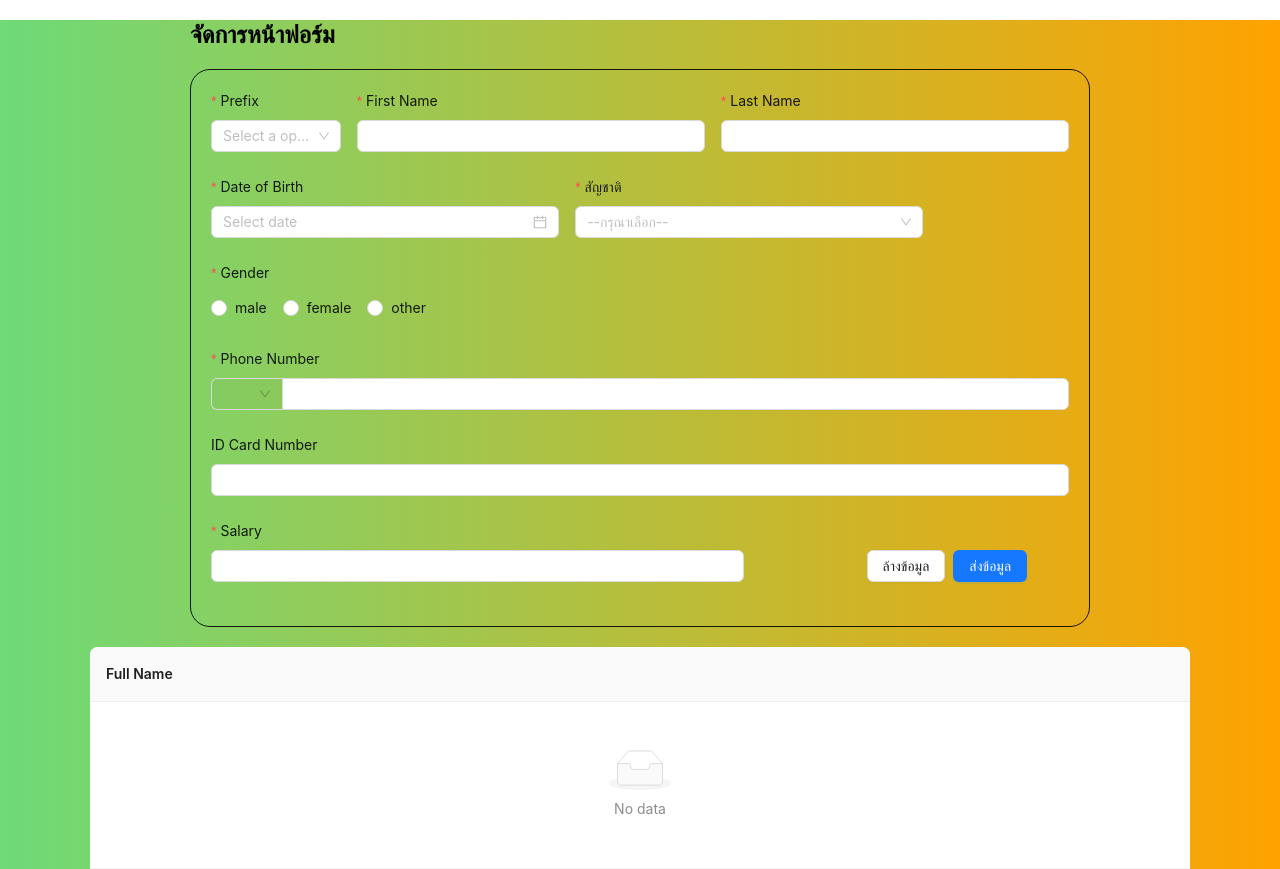
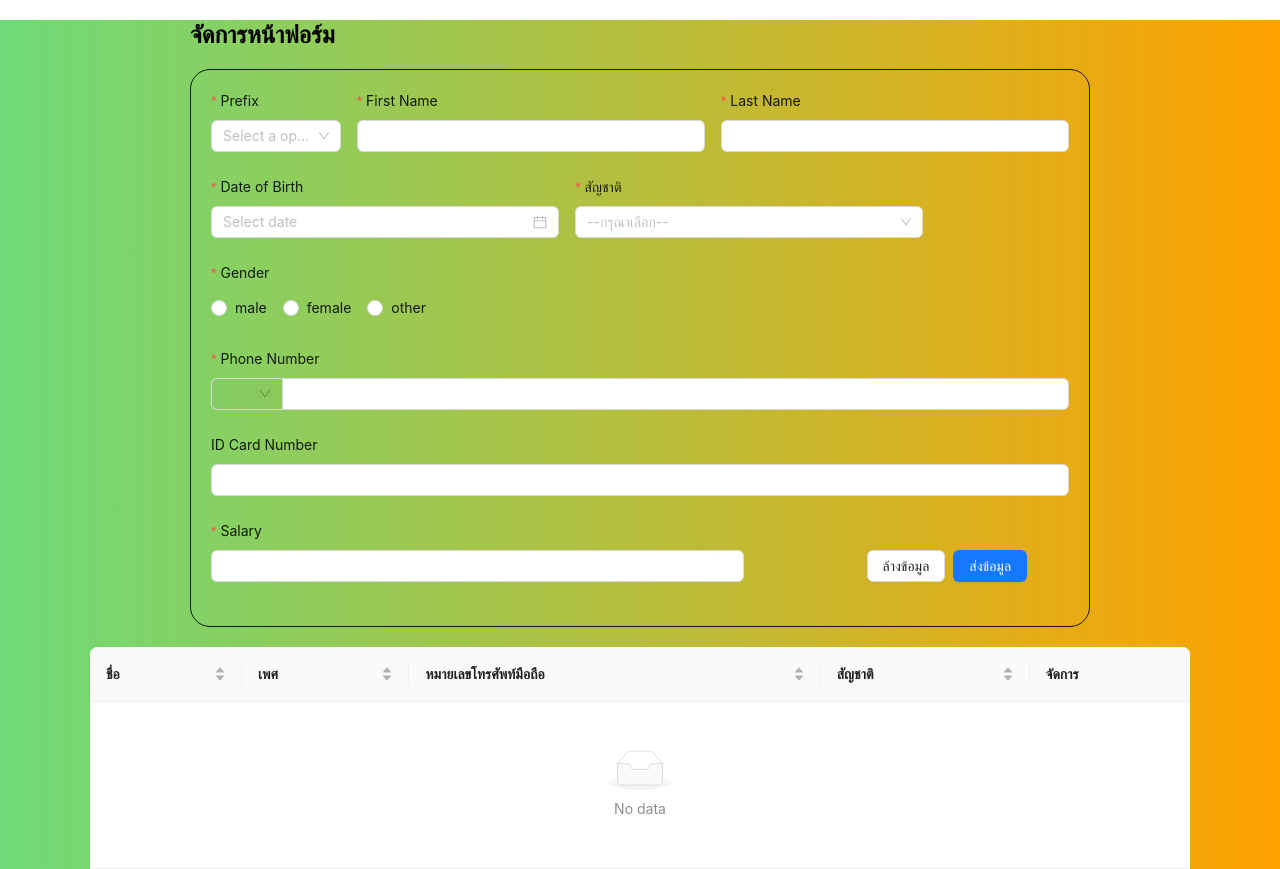
Before and after one commit to sarifmanung/Test-Frontend-Developer, a React (Create React App) app: page /test2 in a window 1280 px wide. Built offline with nearby package versions, Linux system fonts and the light colour scheme.

Commit message:
updated table

```diff
--- a/src/Pages/Test2.tsx
+++ b/src/Pages/Test2.tsx
@@ -12,7 +12,7 @@ import {
   InputNumber,
 } from "antd";
 import { useDispatch } from "react-redux";
-import { addFormData } from "../redux/formDataSlice";
+import { addFormData } from "../redux/formDataSlice.tsx";
 import TableComponent from "../components/TableComponent.tsx";
 import "./Test2.scss";
 
@@ -36,7 +36,7 @@ const Test2 = () => {
 
   const onFinish = (values) => {
     console.log("Received values:", values);
-    // dispatch(addFormData(values));
+    dispatch(addFormData(values));
   };
 
   return (
--- a/src/components/TableComponent.tsx
+++ b/src/components/TableComponent.tsx
@@ -1,16 +1,72 @@
 import React from "react";
-import { Table } from "antd";
-import { useSelector } from "react-redux";
+import { Table, Button, Popconfirm } from "antd";
+import { useSelector, useDispatch } from "react-redux";
+import { deleteFormData } from "../redux/formDataSlice.tsx";
 
-const TableComponent = () => {
-  const formData = useSelector((state: any) => state.formData);
+// Define the FormData interface
+interface FormData {
+  key: string;
+  name: string;
+  gender: string;
+  phonenumber: string;
+  nationality: string;
+}
+
+const TableComponent: React.FC = () => {
+  const formData = useSelector(
+    (state: { formData: FormData[] }) => state.formData
+  );
+  const dispatch = useDispatch();
+
+  const handleDelete = (record: FormData) => {
+    dispatch(deleteFormData(record.key));
+  };
 
   const columns = [
     {
-      title: "Full Name",
-      dataIndex: "fullName", // Use 'fullName' as dataIndex
-      key: "fullName",
-      render: (text, record) => `${record.firstName} ${record.lastName}`, // Combine firstName and lastName
+      title: "ชื่อ",
+      dataIndex: "name",
+      key: "name",
+      render: (text, record) => `${record.firstName} ${record.lastName}`,
+      sorter: (a: FormData, b: FormData) => a.name.localeCompare(b.name),
+    },
+    {
+      title: "เพศ",
+      dataIndex: "gender",
+      key: "gender",
+      sorter: (a: FormData, b: FormData) => a.gender.localeCompare(b.gender),
+    },
+    {
+      title: "หมายเลขโทรศัพท์มือถือ",
+      dataIndex: "phone",
+      key: "phone",
+      sorter: (a: FormData, b: FormData) =>
+        a.phonenumber.localeCompare(b.phonenumber),
+    },
+    {
+      title: "สัญชาติ",
+      dataIndex: "nationality",
+      key: "nationality",
+      sorter: (a: FormData, b: FormData) =>
+        a.nationality.localeCompare(b.nationality),
+    },
+    {
+      title: "จัดการ",
+      key: "action",
+      render: (text: string, record: FormData) => (
+        <span>
+          <Popconfirm
+            title="Are you sure you want to delete this record?"
+            onConfirm={() => handleDelete(record)}
+            okText="Yes"
+            cancelText="No"
+          >
+            <Button type="link" danger>
+              Delete
+            </Button>
+          </Popconfirm>{" "}
+        </span>
+      ),
     },
   ];
 
```
